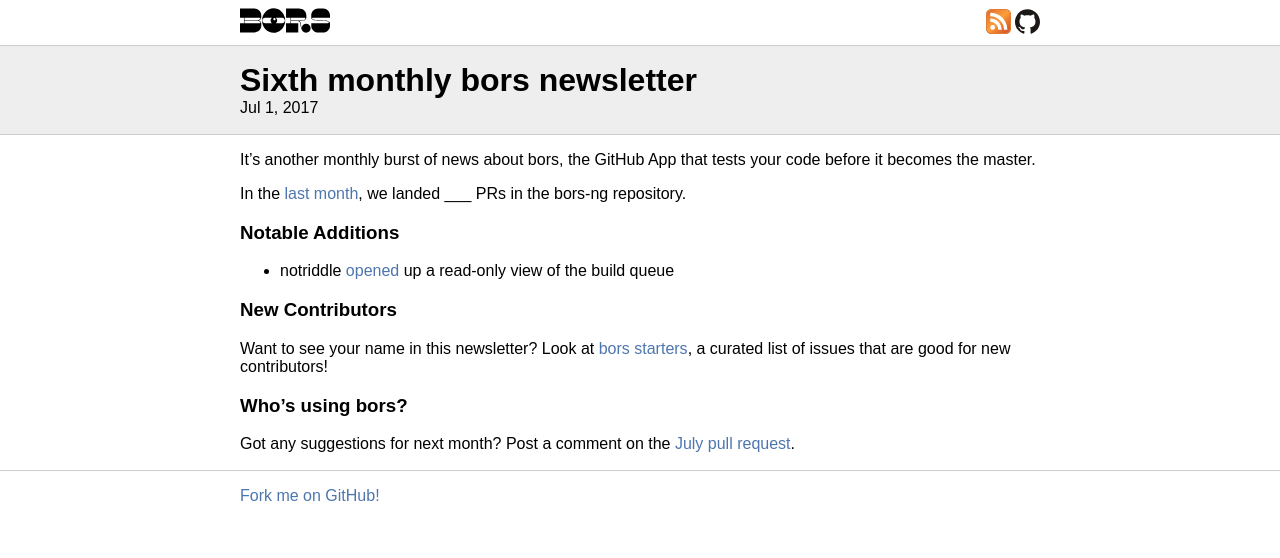
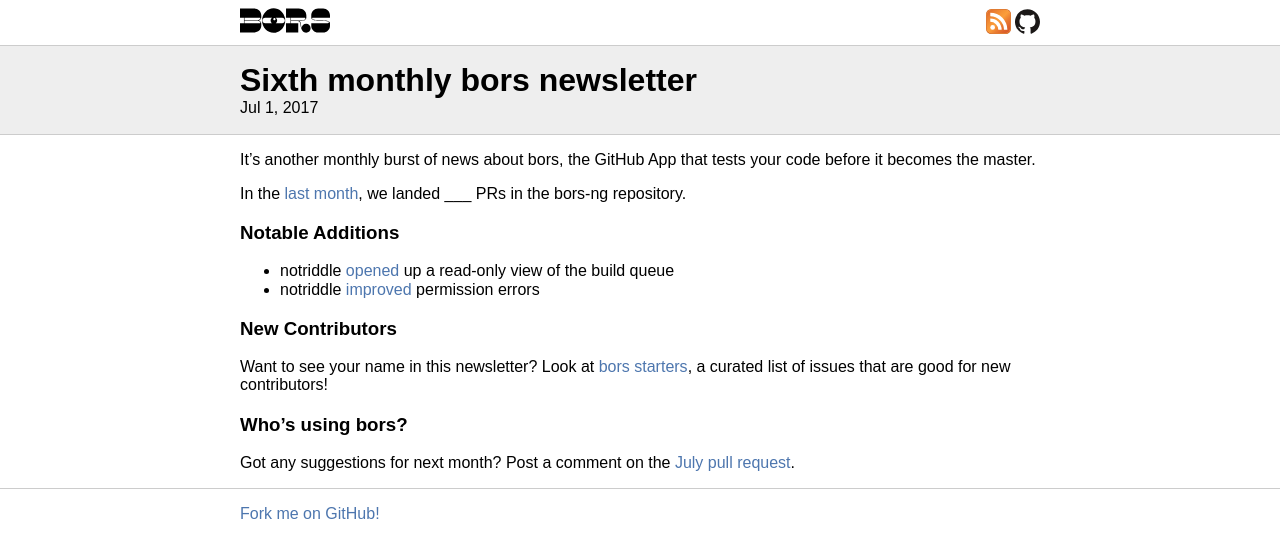
Before and after one commit to bors-ng/bors-ng.github.io, a Jekyll site: the page built from _posts/2017-07-01-tmib-06.md, in a window 1280 px wide. Shown: the top 558 px of the page. Built offline with Jekyll 4.4.1, drawn with Linux system fonts in a browser that asks for light colours.

Commit message:
Add bors-ng/bors-ng#211

```diff
--- a/_posts/2017-07-01-tmib-06.md
+++ b/_posts/2017-07-01-tmib-06.md
@@ -16,6 +16,7 @@
 ### Notable Additions
 
 * notriddle [opened](https://github.com/bors-ng/bors-ng/pull/203) up a read-only view of the build queue
+* notriddle [improved](https://github.com/bors-ng/bors-ng/pull/211) permission errors
 
 
 ### New Contributors
```
